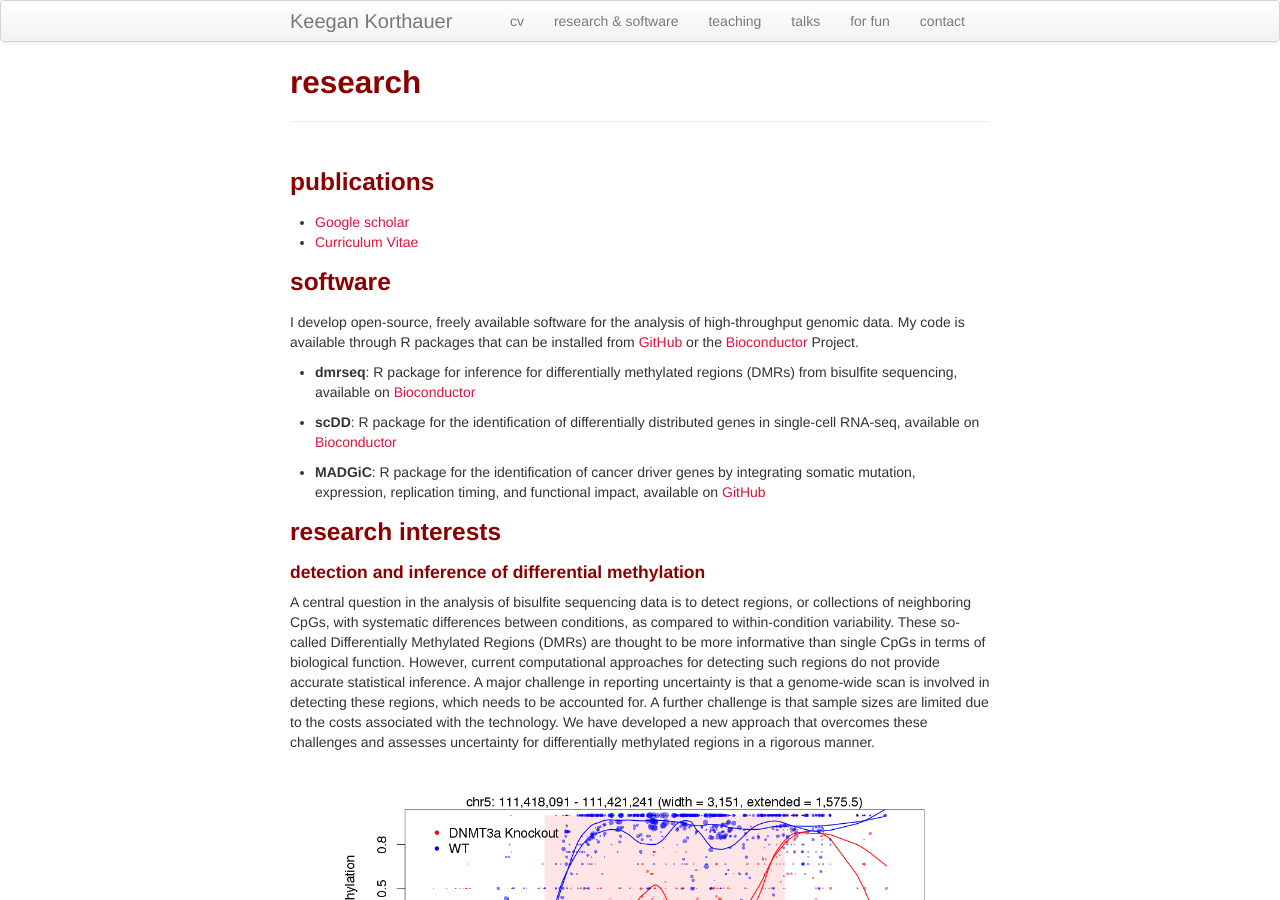
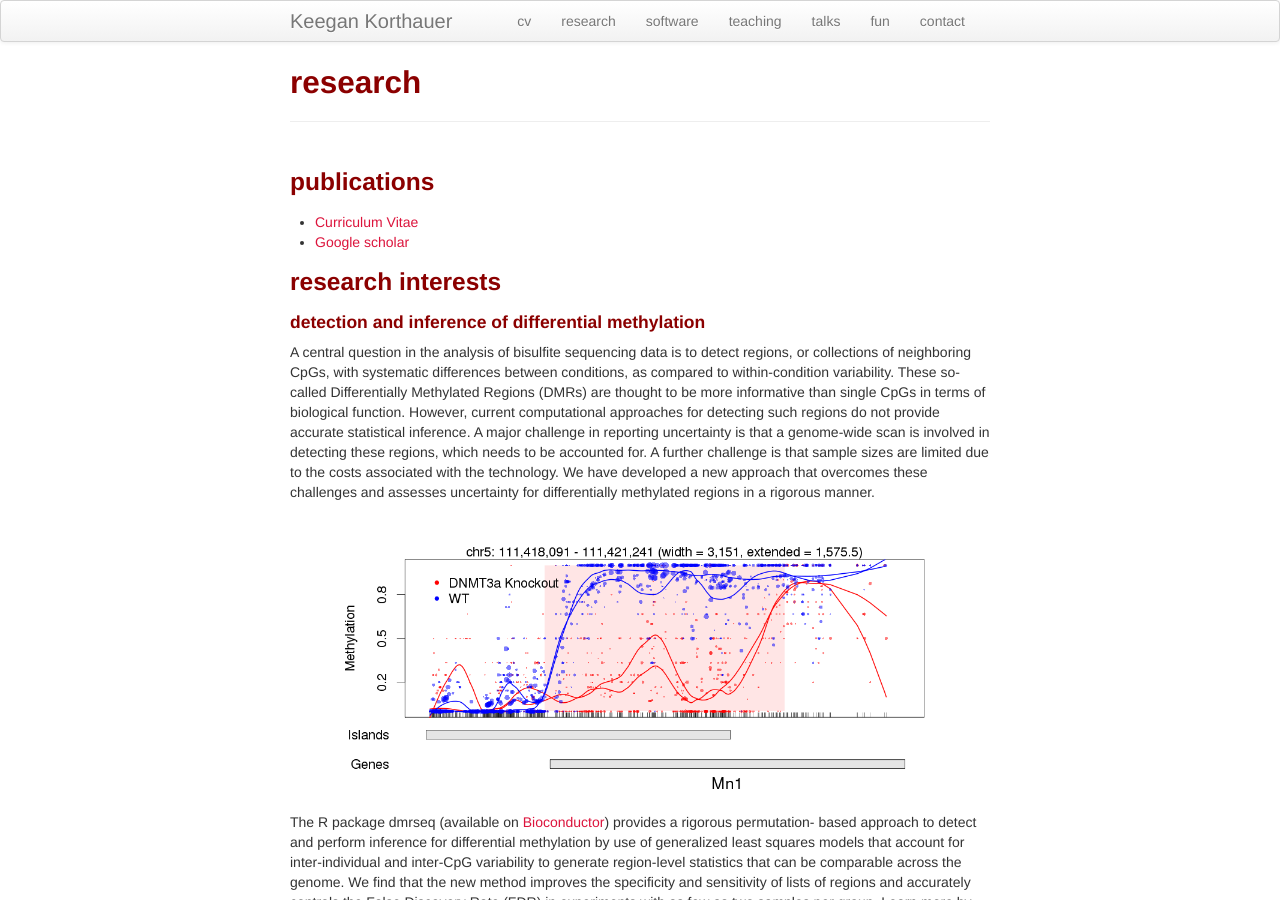
Before and after one commit to kdkorthauer/kdkorthauer.github.io, a Jekyll site: the page built from pages/research.md, in a window 1280 px wide and 900 px high. Built offline with Jekyll 4.4.1, drawn with Linux system fonts in a browser that asks for light colours.

Commit message:
test software button

```diff
--- a/_includes/themes/twitter/default.html
+++ b/_includes/themes/twitter/default.html
@@ -34,10 +34,11 @@
           <a class="brand" href="{{ HOME_PATH }}">{{ site.title }}</a>
             <ul class="nav">
               <li><a href="{{ BASE_PATH }}/cv-korthauer-academic.pdf">cv</a></li>
-              <li><a href="{{ BASE_PATH }}/pages/research.html">research & software</a></li>
+              <li><a href="{{ BASE_PATH }}/pages/research.html">research</a></li>
+              <li><a href="{{ BASE_PATH }}/pages/software.html">software</a></li>
               <li><a href="{{ BASE_PATH }}/pages/teaching.html">teaching</a></li>
               <li><a href="{{ BASE_PATH }}/pages/talks.html">talks</a></li>
-              <li><a href="{{ BASE_PATH }}/pages/forfun.html">for fun</a></li>
+              <li><a href="{{ BASE_PATH }}/pages/forfun.html">fun</a></li>
               <li><a href="{{ BASE_PATH }}/pages/contact.html">contact</a></li>
             </ul>
         </div>
--- a/pages/research.md
+++ b/pages/research.md
@@ -16,21 +16,8 @@ title: research
 
 ### publications
 
+- [Curriculum Vitae](../cv-korthauer-academic.pdf)
 - [Google scholar](https://scholar.google.com/citations?user=spd-KjUAAAAJ&hl=en)
-- [Curriculum Vitae](../cv-korthauer-academic.pdf)
-
-### software
-
-I develop open-source, freely available software for the analysis of
-high-throughput genomic data. My code is available through R packages that
-can be installed from [GitHub](https://github.com/kdkorthauer)
-or the [Bioconductor](https://bioconductor.org) Project.
-
-- **dmrseq**: R package for inference for differentially methylated regions (DMRs) from bisulfite sequencing, available on [Bioconductor](http://bioconductor.org/packages/dmrseq)
-
-- **scDD**: R package for the identification of differentially distributed genes in single-cell RNA-seq, available on [Bioconductor](http://bioconductor.org/packages/scDD)
-
-- **MADGiC**: R package for the identification of cancer driver genes by integrating somatic mutation, expression, replication timing, and functional impact, available on [GitHub](https://github.com/kdkorthauer/MADGiC)
 
 ### research interests
 
```
Also changed, not shown: pages/software.md (added, +33 -0 lines).
